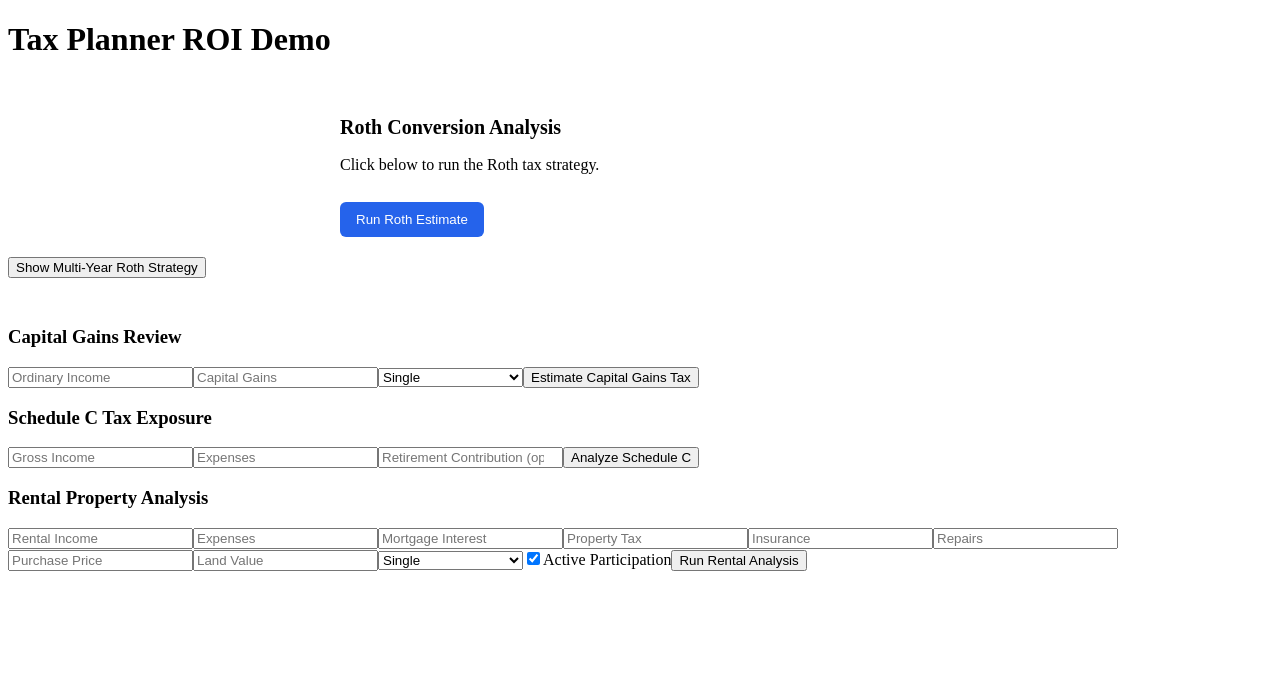
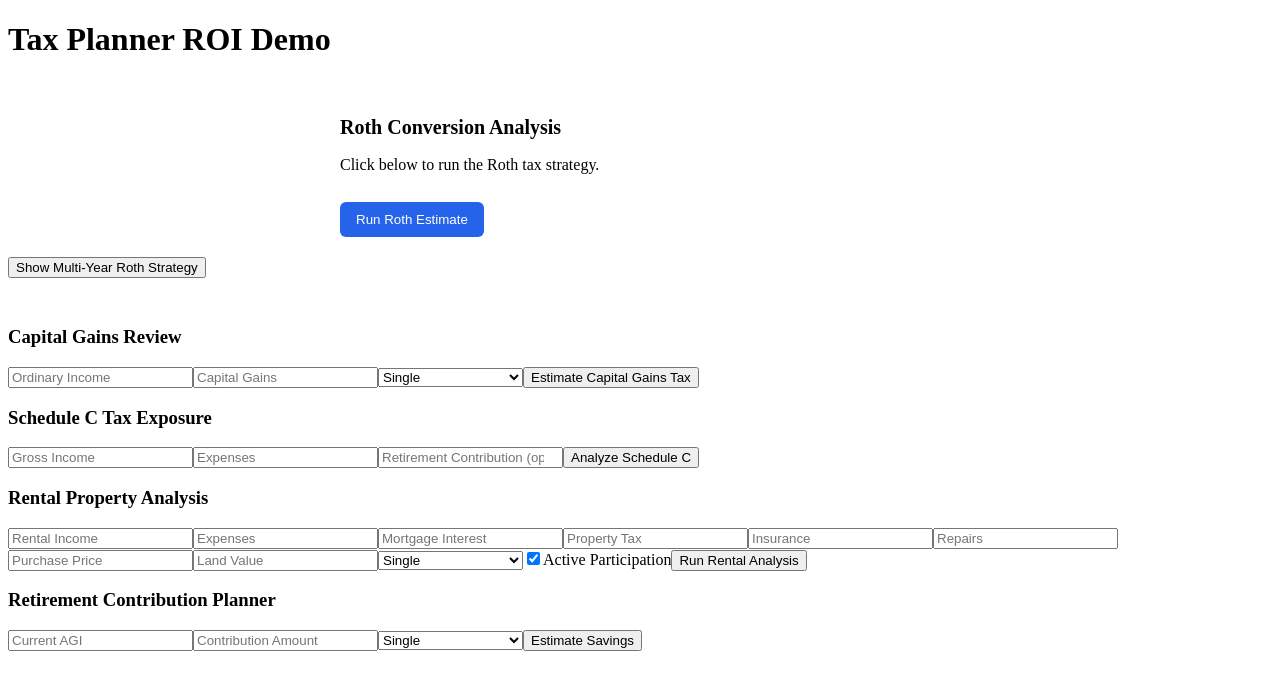
Before and after one commit to skunz70/tax-strategy-frontend, a React (Create React App) app: page / in a window 1280 px wide. Shown: the top 690 px of the page. Built offline with nearby package versions, Linux system fonts and the light colour scheme.

Commit message:
Update App.js

```diff
--- a/src/App.js
+++ b/src/App.js
@@ -3,29 +3,22 @@ import TaxStrategyCard from "./TaxStrategyCard";
 import MultiYearRothCard from "./components/MultiYearRothCard";
 import CapitalGainsCard from "./components/CapitalGainsCard";
 import ScheduleCCard from "./components/ScheduleCCard";
-import RentalAnalysisCard from "./components/RentalAnalysisCard"; // ✅ correct name and path
+import RentalAnalysisCard from "./components/RentalAnalysisCard";
+import RetirementCard from "./components/RetirementCard"; // ✅ Import new card
 
 function App() {
   return (
     <div className="min-h-screen bg-gray-50 p-4">
       <h1 className="text-2xl font-bold mb-4 text-center">Tax Planner ROI Demo</h1>
-
       <TaxStrategyCard />
-
       <div className="mt-6">
         <MultiYearRothCard />
       </div>
-
       <div className="mt-6">
         <CapitalGainsCard />
-      </div>
-
-      <div className="mt-6">
         <ScheduleCCard />
-      </div>
-
-      <div className="mt-6">
         <RentalAnalysisCard />
+        <RetirementCard /> {/* ✅ Render new card */}
       </div>
     </div>
   );
```
